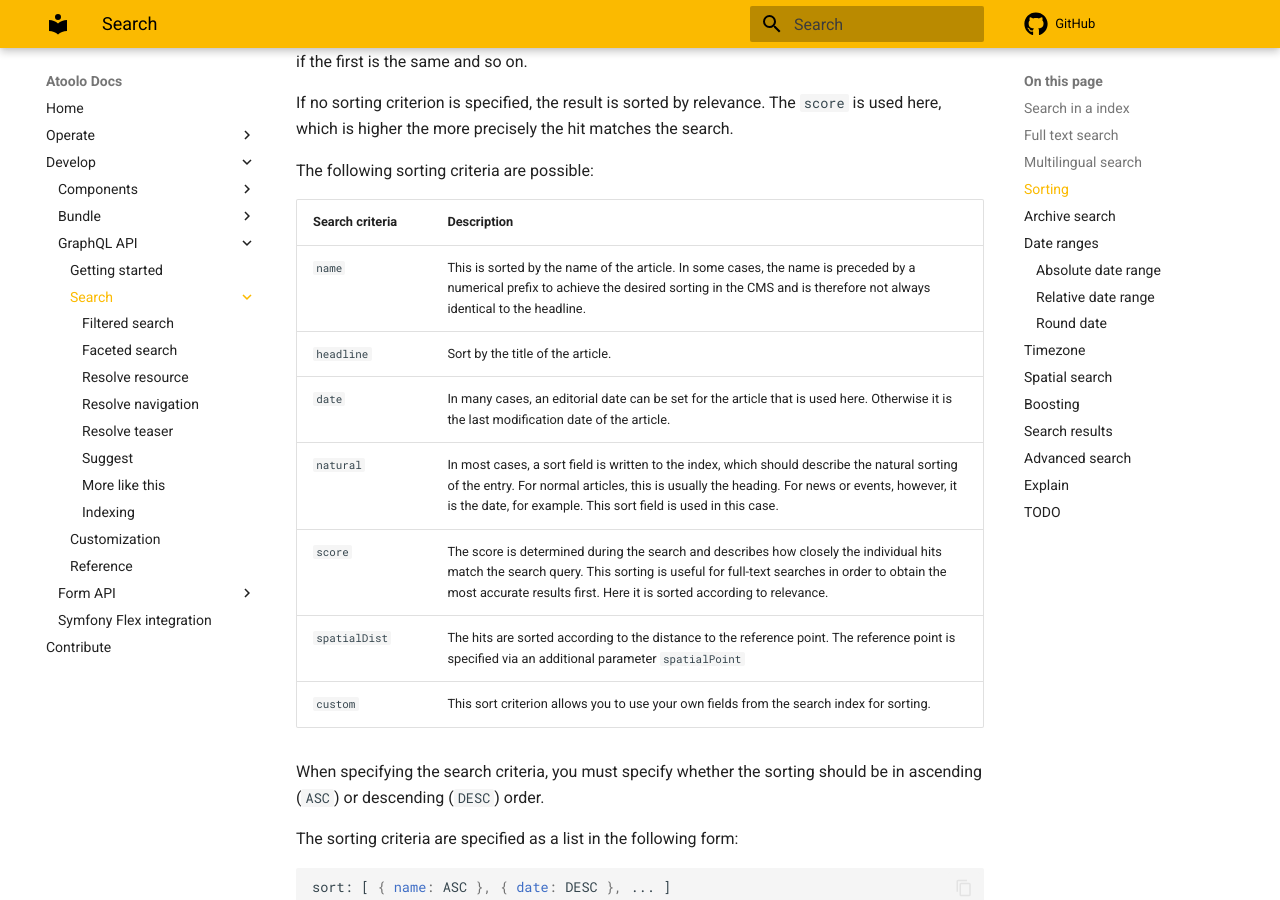
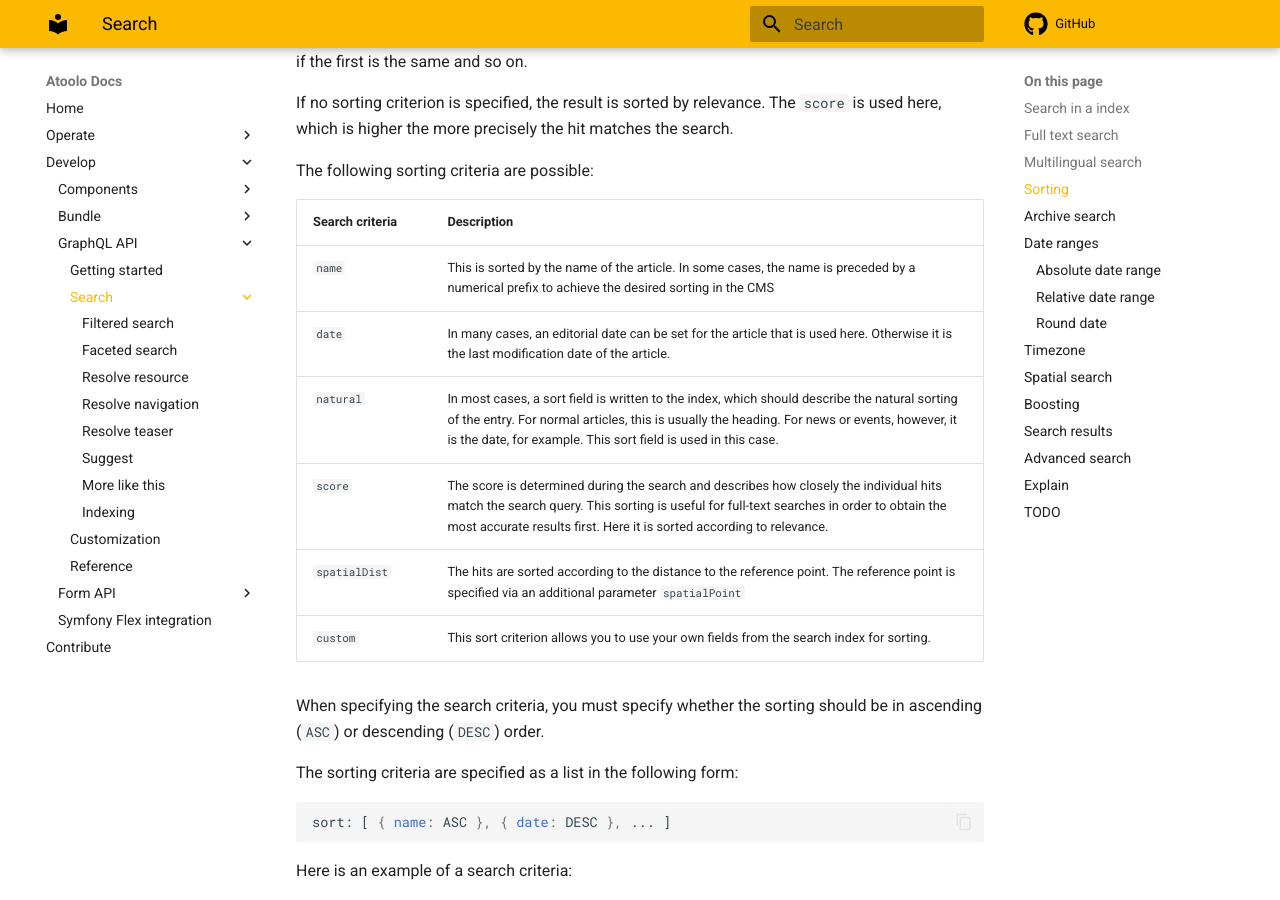
Before and after one commit to sitepark/atoolo-docs, an MkDocs documentation site: the page built from docs/develop/graphql/search/index.md, in a window 1280 px wide and 900 px high, scrolled down 2622 px. Built offline with MkDocs 1.6.1 and Material for MkDocs 9.7.7, drawn with Linux system fonts in a browser that asks for light colours; comment, search, counter and statistics services are not loaded.

Commit message:
refactor: remove non exists title sort criteria

```diff
--- a/docs/develop/graphql/search/index.md
+++ b/docs/develop/graphql/search/index.md
@@ -108,8 +108,7 @@ The following sorting criteria are possible:
 
 | <div style="width:8em">Search criteria</div> | Description                                                                                                                                                                                                                                                    |
 | -------------------------------------------- | -------------------------------------------------------------------------------------------------------------------------------------------------------------------------------------------------------------------------------------------------------------- |
-| `name`                                       | This is sorted by the name of the article. In some cases, the name is preceded by a numerical prefix to achieve the desired sorting in the CMS and is therefore not always identical to the headline.                                                          |
-| `headline`                                   | Sort by the title of the article.                                                                                                                                                                                                                              |
+| `name`                                       | This is sorted by the name of the article. In some cases, the name is preceded by a numerical prefix to achieve the desired sorting in the CMS                                                                                                                 |
 | `date`                                       | In many cases, an editorial date can be set for the article that is used here. Otherwise it is the last modification date of the article.                                                                                                                      |
 | `natural`                                    | In most cases, a sort field is written to the index, which should describe the natural sorting of the entry. For normal articles, this is usually the heading. For news or events, however, it is the date, for example. This sort field is used in this case. |
 | `score`                                      | The score is determined during the search and describes how closely the individual hits match the search query. This sorting is useful for full-text searches in order to obtain the most accurate results first. Here it is sorted according to relevance.    |
```
